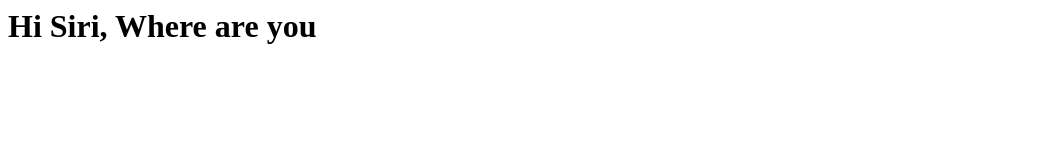
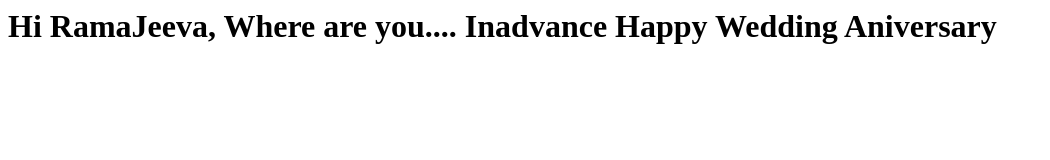
Before and after one commit to DevPhani23/dockerfiles, a plain HTML site: page COPY/index.html in a window 1280 px wide. Shown: the whole page, without its empty margins (0-1050 px from the left). Drawn offline with Linux system fonts and the light colour scheme.

Commit message:
dockerfile

```diff
--- a/COPY/index.html
+++ b/COPY/index.html
@@ -1 +1 @@
-<h1> Hi Siri, Where are you </h1>
+<h1> Hi RamaJeeva, Where are you.... Inadvance Happy Wedding Aniversary </h1>
```
